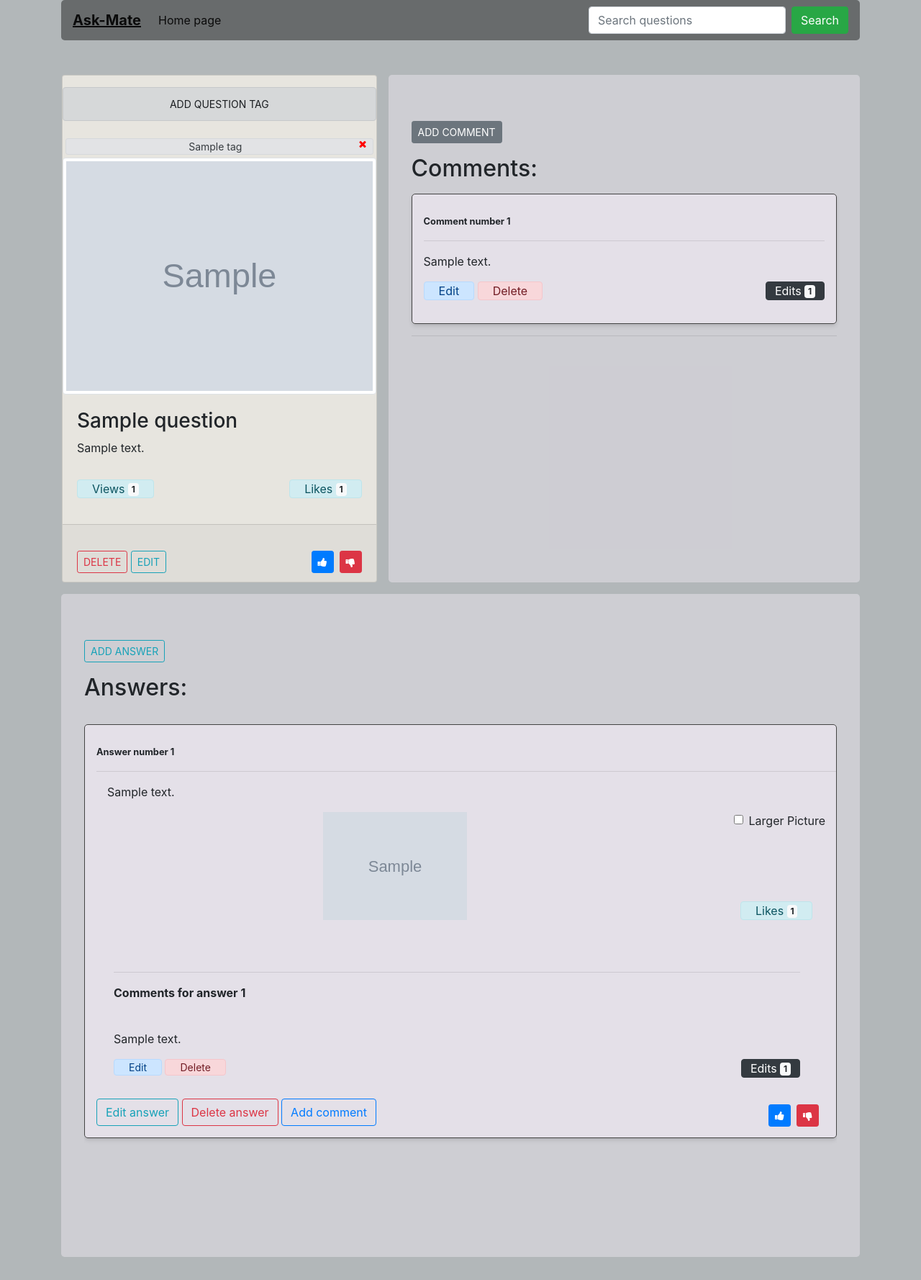
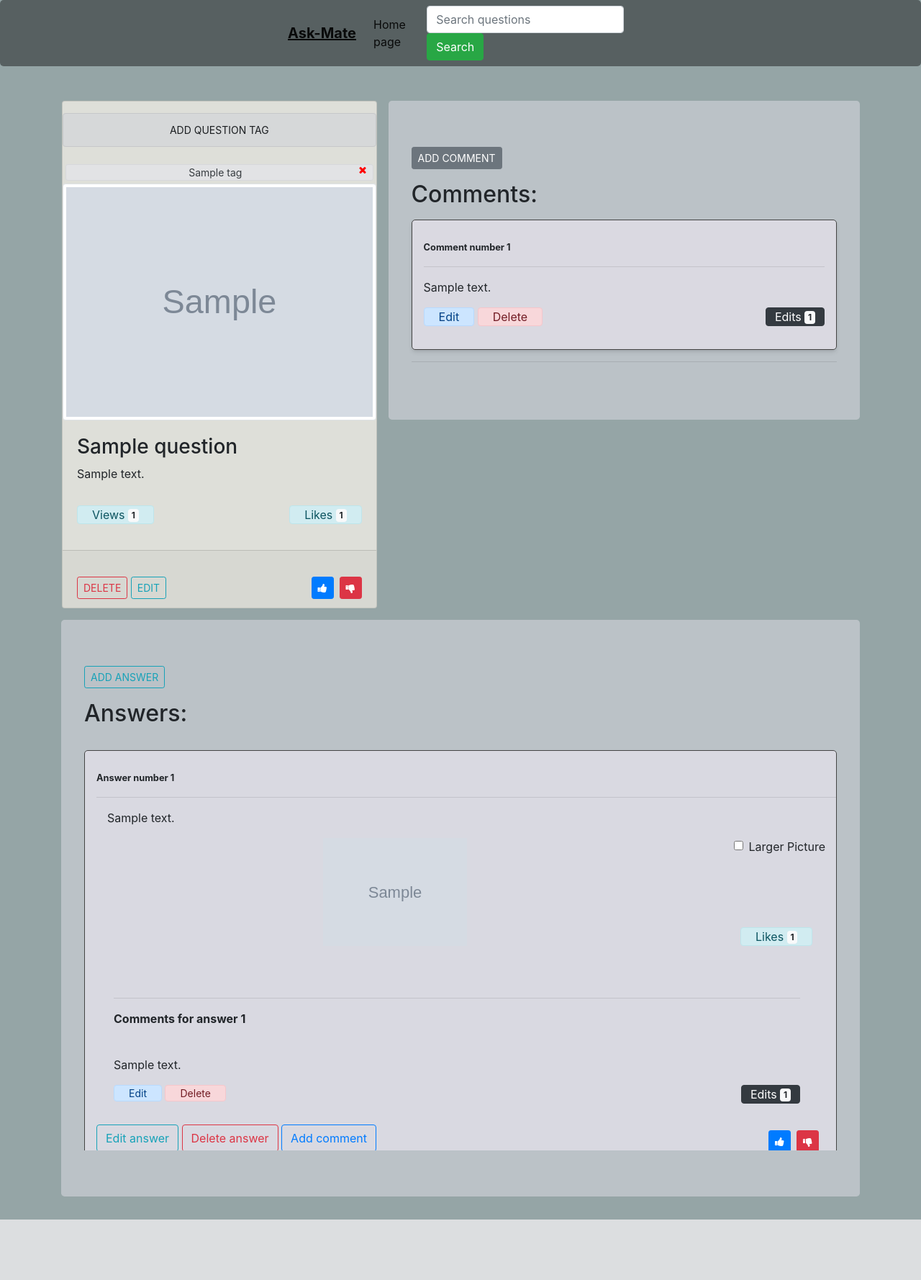
Before and after one commit to VGabriel45/AskMate, a Flask app: page /question/1 in a window 1280 px wide. Shown: the whole page at 72% size. After the commit the page ends 1694 px from the top, so only its background shows below. Run offline with Flask 2, Linux system fonts and the light colour scheme; grey boxes marked "Sample" are stand-in pictures; a database or web service that is not in the repository returns one stand-in record (values such as "Sample title"); some libraries are stand-ins or nearby versions.

Commit message:
fixed css and pagination

```diff
--- a/static/main.css
+++ b/static/main.css
@@ -1,5 +1,5 @@
 body {
-    background: rgba(58,70,75,0.39);
+    background: #95a5a6;
 }
 #tag {
     width: 80px !important;
@@ -27,9 +27,10 @@ body {
 }
 
 #comments-jumbotron {
+    height: 50%;
     margin-bottom: 0 !important;
     overflow-y: scroll;
-    height: 705px;
+    max-height: 738px;
 }
 
 .custom-image{
@@ -72,10 +73,27 @@ input[type=checkbox]:checked ~ label > img {
     margin-right: 50px;
 }
 
+#question-body {
+    overflow-y: auto;
+    max-height: 250px;
+}
+
 #scrollable-container{
+    overflow-y: auto;
+    max-height: 580px;
+}
+
+#comment-container {
     overflow-y: scroll;
-    height: 700px;
+    max-height: 200px;
 }
+
+#table-container {
+    overflow-y: scroll;
+    height: 600px;
+}
+
+.element::-webkit-scrollbar { width: 0 !important }
 
 mark {
     background-color: yellow !important;
@@ -99,3 +117,12 @@ th {
 .navbar-brand{
     text-decoration: underline;
 }
+
+#navbar {
+    padding-left: 400px !important;
+    padding-right: 400px !important;
+}
+
+#question-image {
+    width: 100%px;
+}
--- a/templates/layout.html
+++ b/templates/layout.html
@@ -13,11 +13,8 @@
     {% block head %}
     {% endblock %}
 </head>
-<div class="container">
-
-    <body>
-    <nav class="navbar navbar-expand-lg navbar-light bg-light mb-5">
-        <a class="navbar-brand" href="#"><strong>Ask-Mate</strong></a>
+<nav class="navbar navbar-expand-lg navbar-light bg-light mb-5" id="navbar">
+        <a class="navbar-brand" href="/"><strong>Ask-Mate</strong></a>
         <button class="navbar-toggler" type="button" data-toggle="collapse" data-target="#navbarSupportedContent"
                 aria-controls="navbarSupportedContent" aria-expanded="false" aria-label="Toggle navigation">
             <span class="navbar-toggler-icon"></span>
@@ -26,7 +23,7 @@
         <div class="navbar-collapse collapse" id="navbarSupportedContent">
             <ul class="navbar-nav mr-auto">
                 <li class="nav-item active">
-                    <a class="nav-link" href="/list" id="home-button">Home page<span class="sr-only">(current)</span></a>
+                    <a class="nav-link" href="/" id="home-button">Home page<span class="sr-only">(current)</span></a>
                 </li>
             </ul>
             <form class="form-inline my-2 my-lg-0" action="/searched" method="POST">
@@ -36,6 +33,9 @@
             </form>
         </div>
     </nav>
+<div class="container">
+
+    <body>
     {% block body %}
     {% endblock %}
     <script src="https://code.jquery.com/jquery-3.4.1.slim.min.js"
--- a/templates/list.html
+++ b/templates/list.html
@@ -31,7 +31,7 @@
         </form>
         <a href="/add-question" class="mt-3 btn btn-outline-primary">Add question</a>
     </div>
-    <div class="jumbotron mt-4">
+    <div class="jumbotron mt-4 element" id="table-container">
         <table class="table">
             <thead class="thead-dark">
                 <th>Submission Time</th>
--- a/templates/question.html
+++ b/templates/question.html
@@ -15,8 +15,8 @@
                     <span class="btn alert-secondary btn-sm mt-2 mr-1 mb-1 ml-1 py-0" id="tag">{{ tag.name }}<a href="/question/{{ question.id }}/tag/{{ tag.tag_id }}/delete"><i id="x-icon" class="fa fa-times float-right"></i></a></span>
                     {% endfor %}
                 </div>
-            <img src="{{ question.image }}" alt="placehd" class="img-thumbnail">
-            <div class="card-body">
+            <img src="{{ question.image }}" alt="placehd" class="img-thumbnail" id="question-image">
+            <div class="card-body element" id="question-body">
                 <h3>{{ question.title }}</h3>
                 <p>{{ question.message}}</p>
                 <button type="button" class="btn alert alert-info py-0 btn-xs mt-3">
@@ -34,7 +34,7 @@
             </div>
         </div>
     </div>
-    <div class="jumbotron container" id="comments-jumbotron">
+    <div class="jumbotron container element" id="comments-jumbotron">
         <a href="/question/{{question.id}}/new-comment" class="mb-3 btn btn-secondary btn-sm"> ADD COMMENT</a>
         <h2>Comments:</h2>
         {% for comment in question_comments %}
@@ -59,7 +59,7 @@
     <a href="/question/{{question.id}}/new-answer" class="btn btn-outline-info btn-sm"> ADD ANSWER</a>
     </div>
     <h2>Answers:</h2>
-    <div id="scrollable-container">
+    <div id="scrollable-container" class="element">
         {% for answer in answers %}
         <div class="mt-4 answer-container">
             <div class="ml-3">
@@ -77,7 +77,7 @@
                 Likes <span class="badge badge-light">{{ answer.vote_number }}</span>
             </button>
         </div> <br>
-        <div class="ml-4 comment-div">
+            <div class="ml-4 comment-div element" id="comment-container">
                 <hr>
                 <p><strong>Comments for answer {{ answer.id }} </strong></p> <br>
                     {% for comment in comments %}
```
Lines whose indentation alone changed are shown as unchanged.
